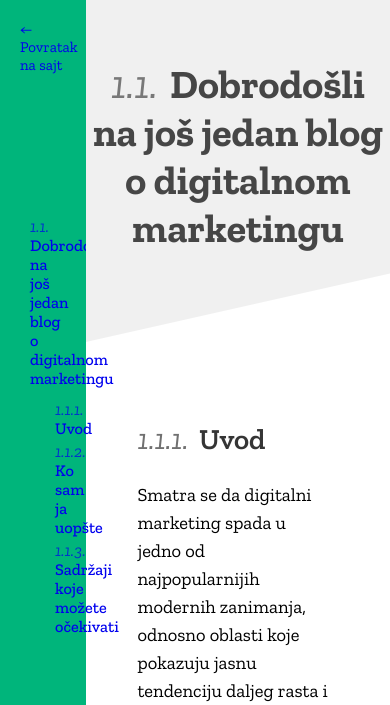
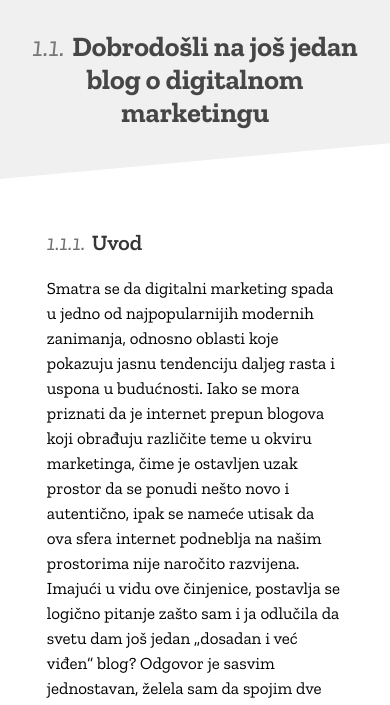
Before and after one commit to klara-pelhe/klarapelhe.rs-1, a website: page blog/intro.html in a window 390 px wide. Shown: the top 705 px of the page. Drawn offline with nearby package versions, Linux system fonts and the light colour scheme; a web font is replaced by a local one.

Commit message:
add hamburger navigation (not for mobile phones)

```diff
--- a/sass/base/_typography.scss
+++ b/sass/base/_typography.scss
@@ -274,6 +274,25 @@
     &__text {
         display: inline-block;
     }
+
+    @media only screen and (max-width: 1500px) {
+        font-size: 1.8rem;
+    }
+
+    @media only screen and (max-width: 1300px) {
+        font-size: 1.6rem;
+        padding: 4rem 2rem 7rem 2rem;
+    }
+
+    @media only screen and (max-width: 1000px) {
+        font-size: 1.5rem;
+    }
+
+    @media only screen and (max-width: 900px) {
+        padding: 3rem 2rem 5rem 2rem;
+        margin-bottom: 5rem;
+        font-size: 1.4rem;
+    }
 }
 
 .blog-secondary-heading {
@@ -281,6 +300,19 @@
     font-size: 2.9rem;
     margin-bottom: 2.5rem;
     color: rgb(53, 53, 53);
+
+    @media only screen and (max-width: 1500px) {
+        font-size: 2.7rem;
+        margin-bottom: 2rem;
+    }
+
+    @media only screen and (max-width: 1200px) {
+        font-size: 2.5rem;
+    }
+
+    @media only screen and (max-width: 900px) {
+        font-size: 2.2rem;
+    }
 }
 
 .blog-page-notation {
@@ -288,10 +320,23 @@
     font-style: italic;
     margin-right: .5rem;
     opacity: .7;
+
+    @media only screen and (max-width: 900px) {
+        margin-right: .2rem;
+    }
 }
 
 .blog-paragraph {
     font-size: 1.85rem;
     line-height: 2.8rem;
     margin-bottom: 2rem;
+
+    @media only screen and (max-width: 1500px) {
+        font-size: 1.8rem;
+        line-height: 2.5rem;
+    }
+
+    @media only screen and (max-width: 900px) {
+        font-size: 1.7rem;
+    }
 }
--- a/sass/layouts/_blog-navigation.scss
+++ b/sass/layouts/_blog-navigation.scss
@@ -9,15 +9,29 @@
     height: 100%;
     background: #00b57b;
 
+    @media only screen and (max-width: 900px) {
+        display: none;
+    }
+
     &__main-content {
         padding: 3rem;
         color: white;
         font-size: 1.63rem;
         font-weight: 500;
+
+        @media only screen and (max-width: 1500px) {
+            font-size: 1.5rem;
+        }
+
+        @media only screen and (max-width: 1200px) {
+            font-size: 1.35rem;
+            padding: 2rem;
+        }
     }
 
     a {
         text-decoration: none;
+        color: white;
 
         &:visited {
             color: white;
@@ -25,6 +39,7 @@
 
         &:hover {
             text-decoration: underline;
+            color:#abfde3;
         }
     }
 
@@ -42,6 +57,10 @@
         &--el {
             margin-bottom: .4rem;
         }
+
+        @media only screen and (max-width: 900px) {
+            margin-left: 1.5rem;
+        }
     }
 }
 
@@ -50,6 +69,14 @@
     margin-top: 2rem;
     margin-left: 2rem;
     font-size: 1.5rem;
+
+    @media only screen and (max-width: 1500px) {
+        font-size: 1.4rem;
+    }
+
+    @media only screen and (max-width: 1200px) {
+        font-size: 1.35rem;
+    }
 }
 
 .blog-socials {
@@ -71,5 +98,13 @@
         &:hover {
             background: white;
         }
+
+        @media only screen and (max-width: 1500px) {
+            width: 2.45rem;
+        }
+
+        @media only screen and (max-width: 1200px) {
+            width: 2.3rem;
+        }
     }
 }
--- a/sass/layouts/_header.scss
+++ b/sass/layouts/_header.scss
@@ -73,6 +73,6 @@
         top: -.65rem;
         left: 4.4rem;
         border-radius: 2px;
-        animation: blog-new 2s infinite;
+        animation: blog-new 2s 8s infinite;
     }
 }
--- a/sass/pages/_blog.scss
+++ b/sass/pages/_blog.scss
@@ -13,9 +13,22 @@ html {
 .blog-main {
     margin-left: 22%;
     font-family: 'Zilla Slab', serif;
+
+    @media only screen and (max-width: 900px) {
+        margin-left: 0;
+    }
 }
 
 .blog-section {
     padding: 0 20% 0 17%;
     margin-bottom: 7rem;
+
+    @media only screen and (max-width: 1500px) {
+        margin-bottom: 5rem;
+        padding: 0 15% 0 14%;
+    }
+
+    @media only screen and (max-width: 1200px) {
+        padding: 0 12% 0 12%;
+    }
 }
```
Also changed, not shown: css/style.css, 1 other file.
